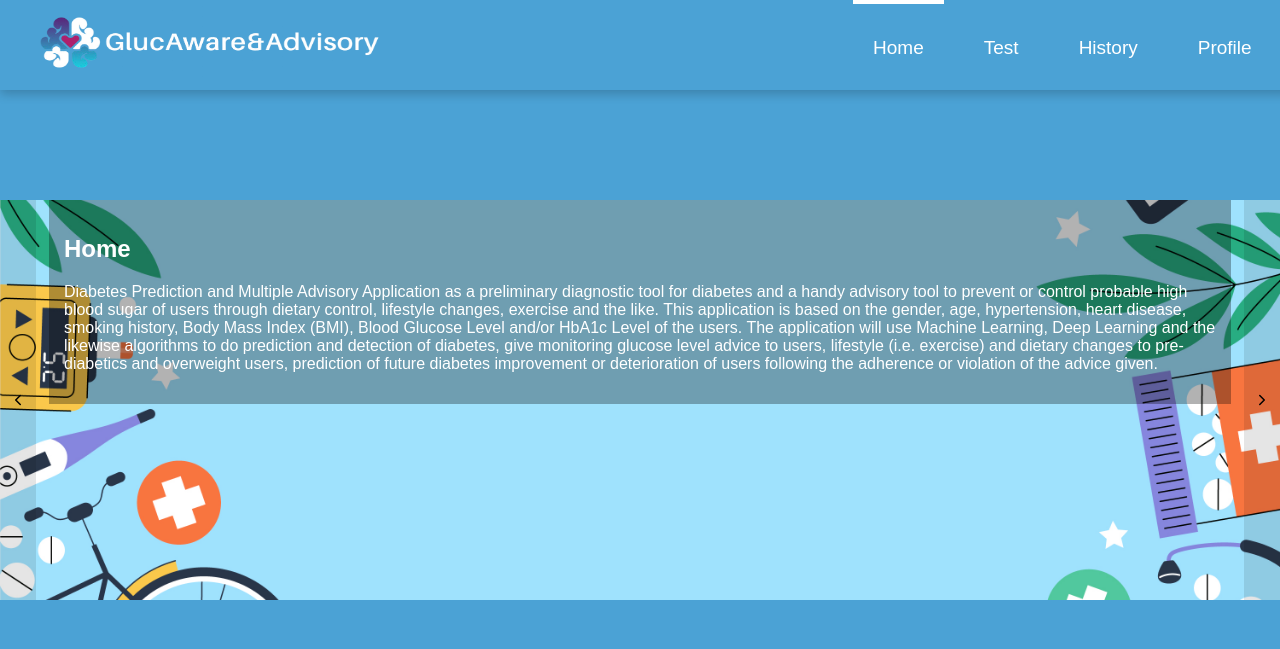
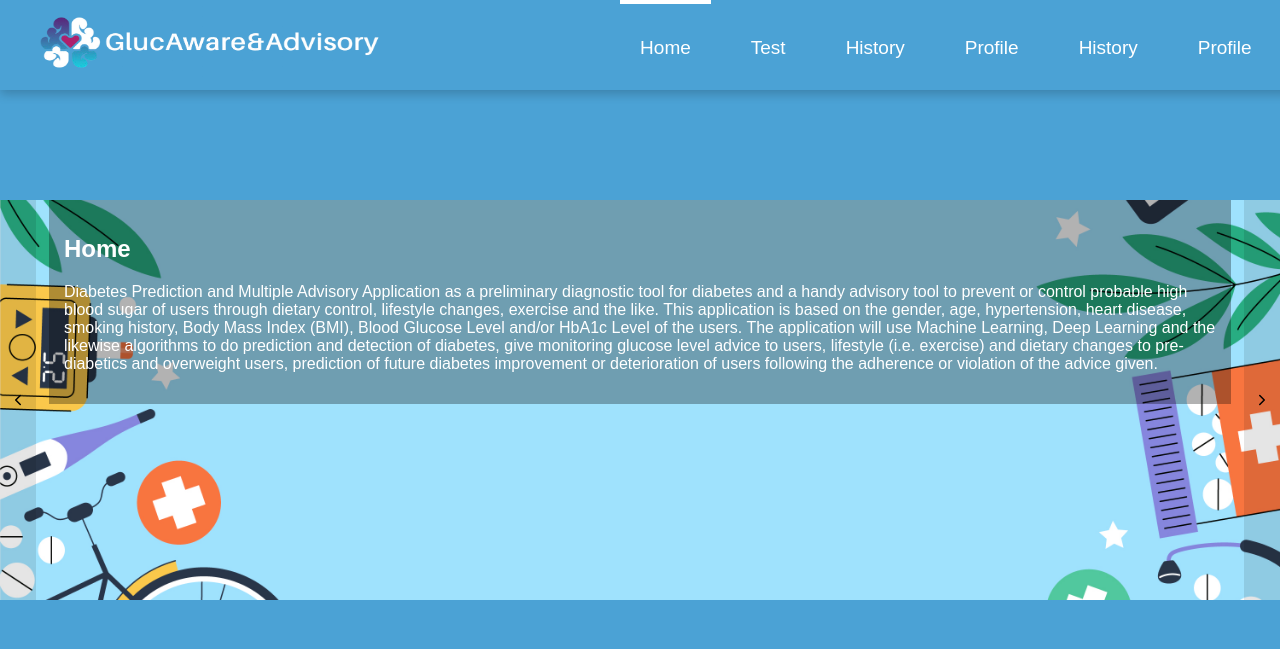
Before and after one commit to ImpactGLX323/UMAIHackathon-UNM, a Flask app: page / in a window 1280 px wide. Shown: the top 649 px of the page. Run offline with Flask 3, Linux system fonts and the light colour scheme.

Commit message:
test to login

```diff
--- a/src/backend/app/templates/home.html
+++ b/src/backend/app/templates/home.html
@@ -15,6 +15,8 @@
                 <a href="{{ url_for('questionnaire') }}" class="button {% if request.path == '/questionnaire' %}active{% endif %}">Test</a>
                 <a href="{{ url_for('test') }}" class="button {% if request.path == '/test' %}active{% endif %}">History</a>
                 <a href="{{ url_for('test') }}" class="button {% if request.path == '/test' %}active{% endif %}">Profile</a>
+                <a href="{{ url_for('login') }}" class="button {% if request.path == '/login' %}active{% endif %}">History</a>
+                <a href="{{ url_for('login') }}" class="button {% if request.path == '/login' %}active{% endif %}">Profile</a>
             </div>
         </header>
         <section class="section_1">
--- a/src/backend/app/templates/questionnaire.html
+++ b/src/backend/app/templates/questionnaire.html
@@ -16,6 +16,8 @@
                 <a href="{{ url_for('questionnaire') }}" class="button {% if request.path == '/questionnaire' %}active{% endif %}">Test</a>
                 <a href="{{ url_for('test') }}" class="button {% if request.path == '/test' %}active{% endif %}">History</a>
                 <a href="{{ url_for('test') }}" class="button {% if request.path == '/test' %}active{% endif %}">Profile</a>
+                <a href="{{ url_for('login') }}" class="button {% if request.path == '/login' %}active{% endif %}">History</a>
+                <a href="{{ url_for('login') }}" class="button {% if request.path == '/login' %}active{% endif %}">Profile</a>
             </div>
         </header>
     </div>
```
